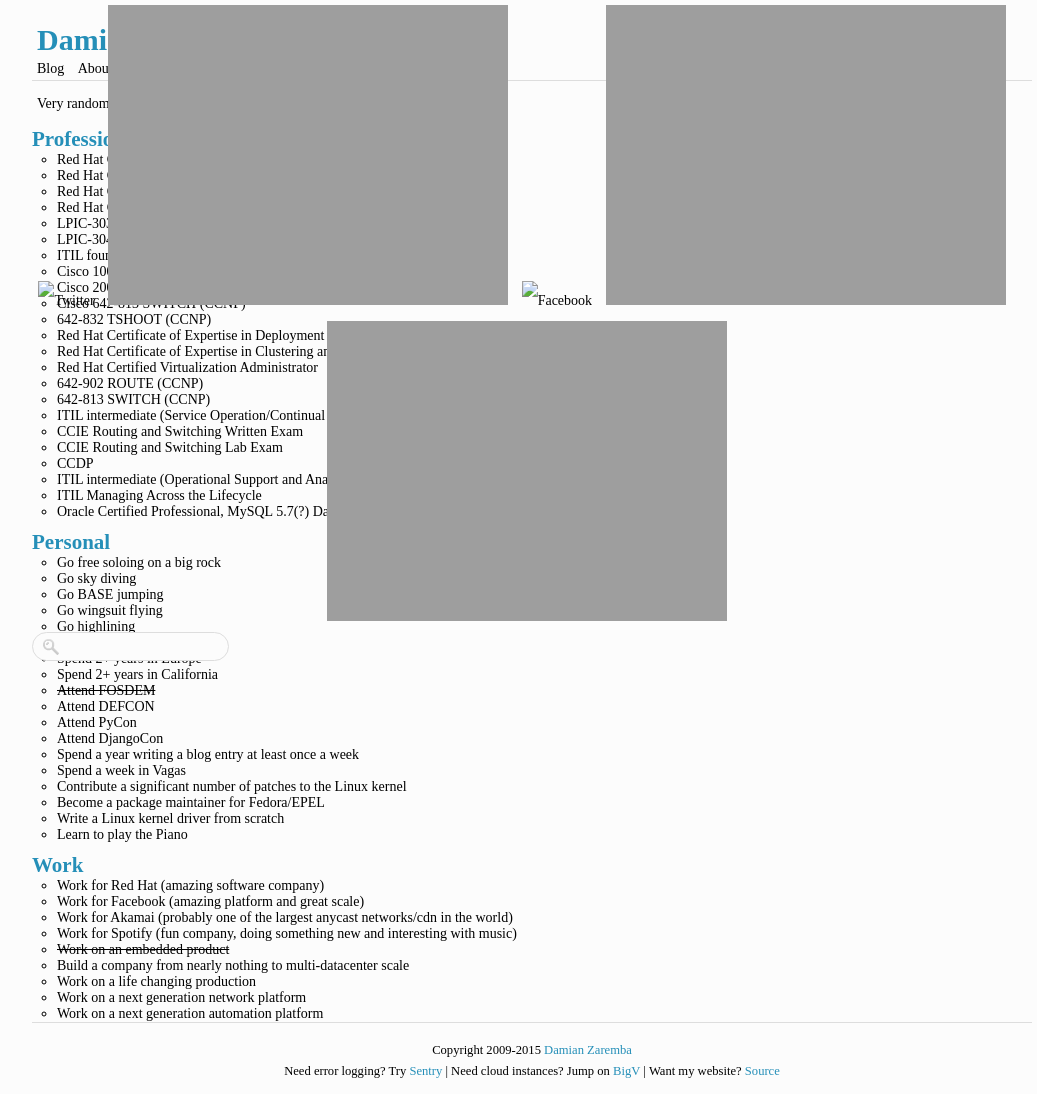
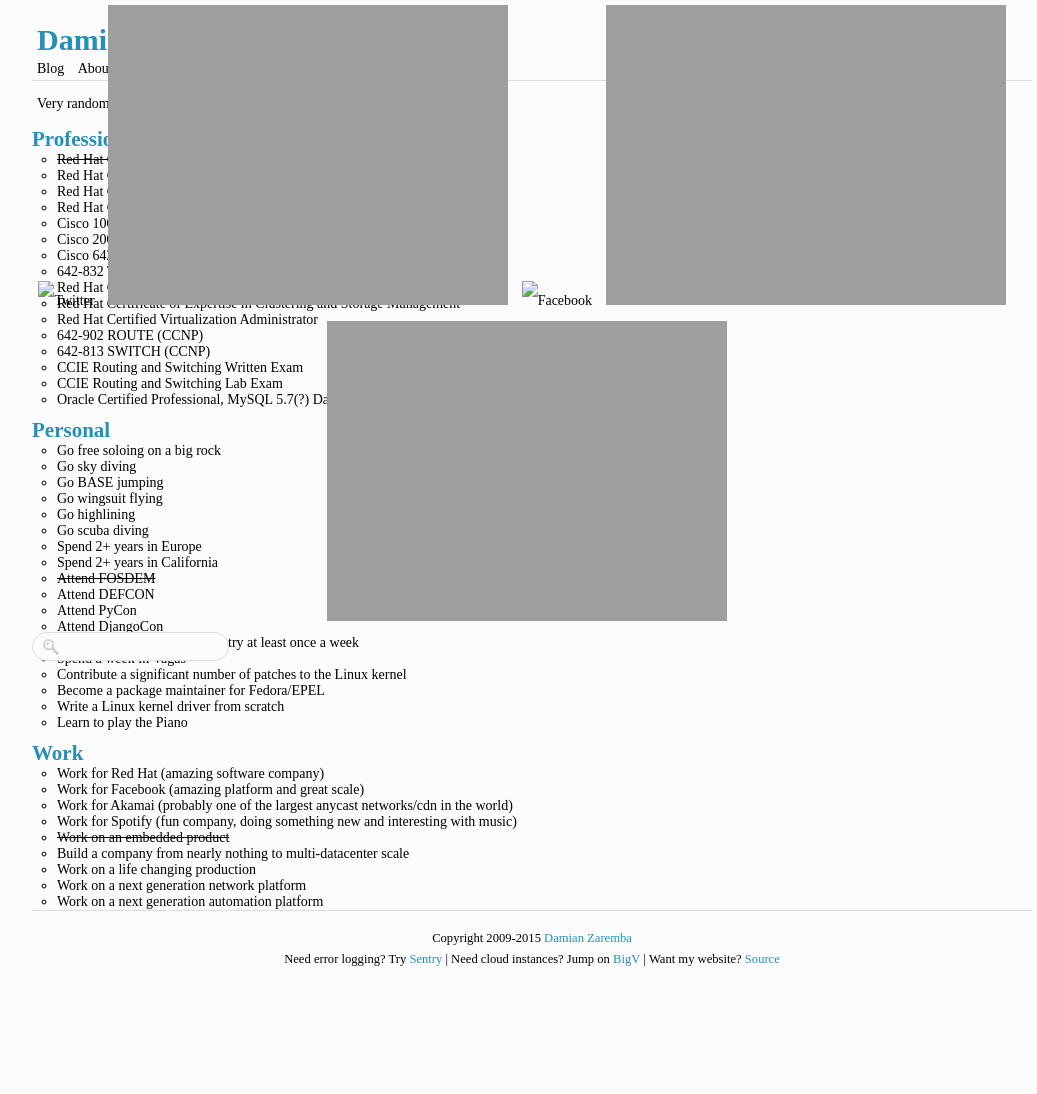
Before and after one commit to DamianZaremba/damianzaremba.co.uk, a Jekyll site: the page built from content/todo/index.markdown, in a window 1280 px wide. Shown: the whole page, without its empty margins (108-1145 px from the left). Built offline with Jekyll 4.4.1, drawn with Linux system fonts in a browser that asks for light colours; nearby versions of some CDN libraries; Markdown is read by kramdown in place of the engine named in the settings; comment, search, counter and statistics services are not loaded; after the commit the page ends 982 px from its top, so only the background shows below that.

Commit message:
Mark some off

```diff
--- a/content/todo/index.markdown
+++ b/content/todo/index.markdown
@@ -8,13 +8,10 @@
 
 Professional
 ------------
-* Red Hat Certified System Administrator
+* ~~Red Hat Certified System Administrator~~
 * Red Hat Certified Engineer
 * Red Hat Certificate of Expertise in Server Hardening
 * Red Hat Certificate of Expertise in Performance Tuning
-* LPIC-303
-* LPIC-304
-* ITIL foundation
 * Cisco 100-101 (ICND1) CCENT
 * Cisco 200-101 (ICND2) CCNA Routing and Switching
 * Cisco 642-813 SWITCH (CCNP)
@@ -24,12 +21,8 @@
 * Red Hat Certified Virtualization Administrator
 * 642-902 ROUTE (CCNP)
 * 642-813 SWITCH (CCNP)
-* ITIL intermediate (Service Operation/Continual Service Improvement)
 * CCIE Routing and Switching Written Exam
 * CCIE Routing and Switching Lab Exam
-* CCDP
-* ITIL intermediate (Operational Support and Analysis/Release, Control and Validation)
-* ITIL Managing Across the Lifecycle
 * Oracle Certified Professional, MySQL 5.7(?) Database Administrator
 
 Personal
```
